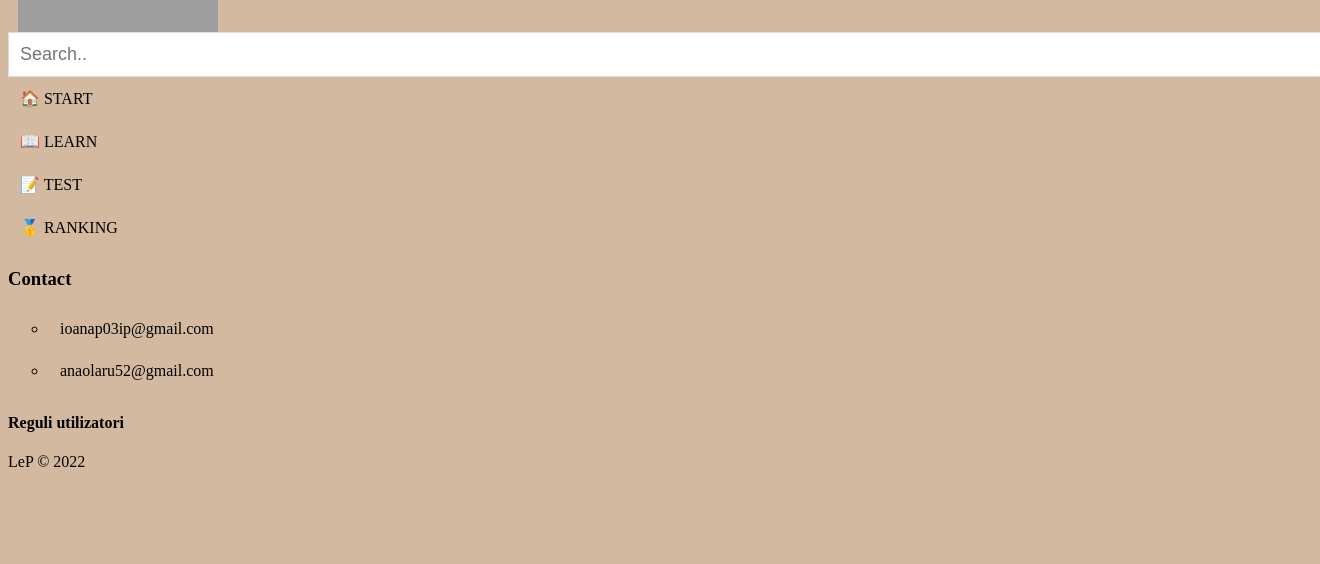
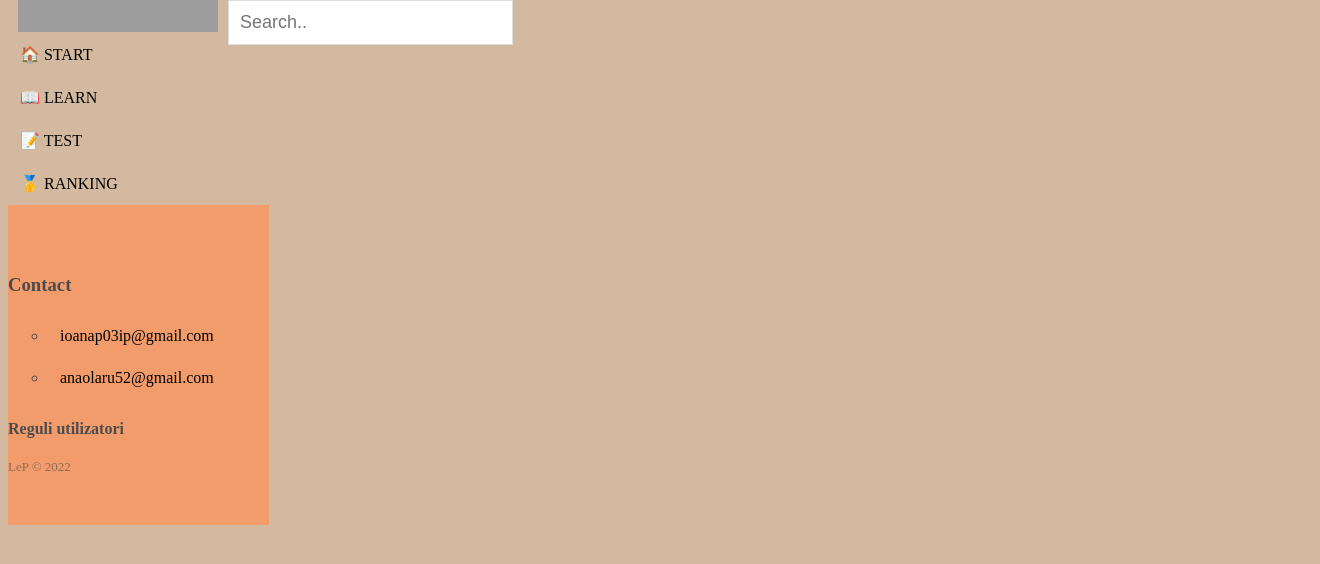
Before and after one commit to aanaolaru/TW_LeP_project, a PHP site: the page made by LeP/start page.html in a window 1320 px wide; the page is wider, and only the part inside the window is pictured. Shown: the part 166-730 px from the top of that part. Run offline with PHP 8.4, Linux system fonts and the light colour scheme; grey boxes are pictures that could not be loaded.

Commit message:
Add files via upload

```diff
--- a/LeP/css/css.css
+++ b/LeP/css/css.css
@@ -18,9 +18,11 @@ body {background-color: #D3B99F;
 
   }
 
+
 /* Style the search box */
 #mySearch {
-    width: 100%;
+  float: left;
+    width: 20%;
     font-size: 18px;
     padding: 11px;
     border: 1px solid #ddd;
@@ -29,6 +31,7 @@ body {background-color: #D3B99F;
   /* Style the navigation menu */
   #myMenu {
     list-style-type: none;
+    width: 20%;
     padding: 0;
     margin: 0;
   }
@@ -44,3 +47,18 @@ body {background-color: #D3B99F;
   #myMenu li a:hover {
     background-color: #eee;
   }
+
+  .footer-clean {
+    padding:50px 0;
+    background-color:#F39C6B;
+    color:#4b4c4d;
+  }
+
+
+
+  .footer-clean .copyright {
+    margin-top:14px;
+    margin-bottom:0;
+    font-size:13px;
+    opacity:0.6;
+  }
```
